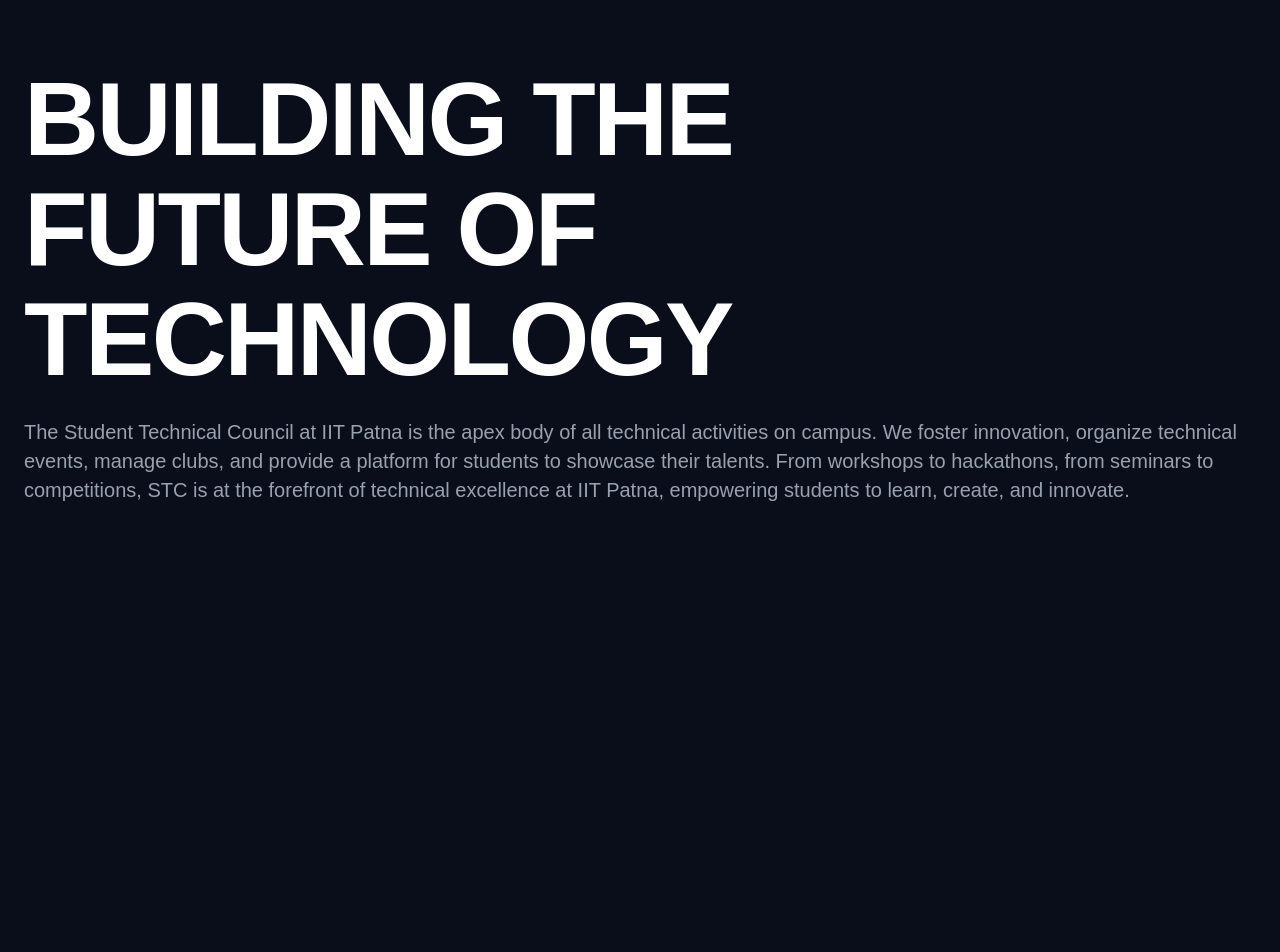
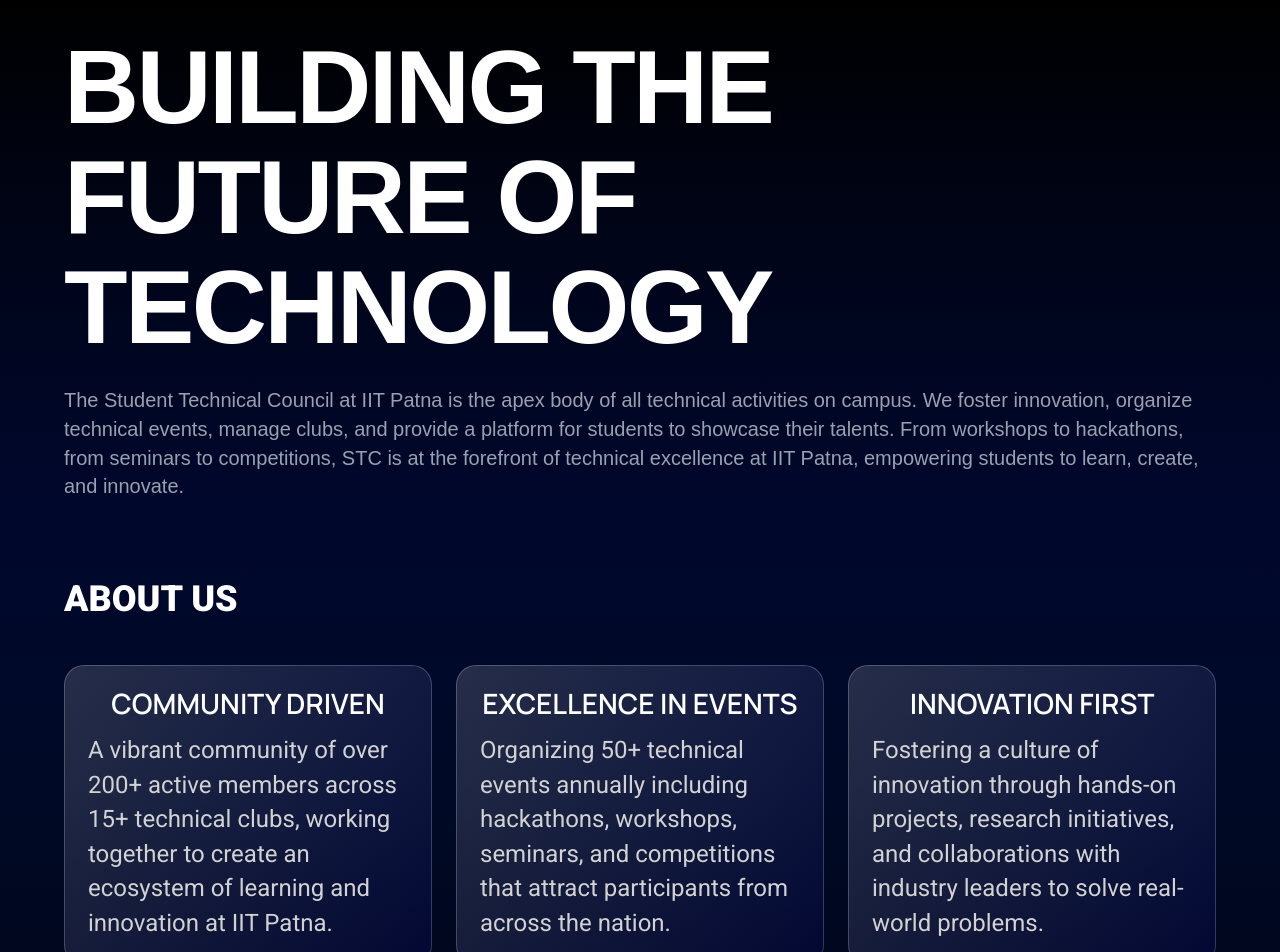
Before and after one commit to Shivanshu08Verma/stc-iitp-website, a Next.js app: page / in a window 1280 px wide. Shown: the top 952 px of the page. Before the commit the page ends 800 px from the top, so only its background shows below. Built offline with nearby package versions, Linux system fonts and the light colour scheme.

Commit message:
about us is built.

```diff
--- a/app/globals.css
+++ b/app/globals.css
@@ -1,7 +1,7 @@
 @import "tailwindcss";
 
 :root {
-  --background: #0a0e1a;
+  --background: #000;
   --foreground: #ffffff;
 }
 
@@ -12,7 +12,8 @@
 }
 
 body {
-  background: var(--background);
+  background: linear-gradient(180deg, #000000, #00051A, #00072D, #000A26, #00051A);
+  min-height: 100vh;;
   color: var(--foreground);
   font-family: Arial, Helvetica, sans-serif;
 }
--- a/app/layout.tsx
+++ b/app/layout.tsx
@@ -1,11 +1,17 @@
 import type { Metadata } from "next";
-import { Roboto } from "next/font/google";
+import { Roboto, Manrope } from "next/font/google";
 import "./globals.css";
 
 const roboto = Roboto({
   weight: ["400", "700", "900"],
   subsets: ["latin"],
   variable: "--font-roboto",
+});
+
+const manrope = Manrope({
+  weight: ["600"],
+  subsets: ["latin"],
+  variable: "--font-manrope",
 });
 
 export const metadata: Metadata = {
@@ -19,7 +25,7 @@
   children: React.ReactNode;
 }>) {
   return (
-    <html lang="en" className={roboto.variable}>
+    <html lang="en" className={`${roboto.variable} ${manrope.variable}`}>
       <body>{children}</body>
     </html>
   );
--- a/app/page.tsx
+++ b/app/page.tsx
@@ -1,9 +1,11 @@
 import Image from "next/image";
-import HeroSection from "../components/HeroSection"
+import HeroSection from "@/components/HeroSection"
+import AboutSection from "@/components/AboutSection";
 export default function Home() {
   return (
-    <main className="max-w-6x1 mx-auto px-6">
+    <main className="px-16">
       <HeroSection/>
+      <AboutSection/>
     </main>
   );
 }
--- a/components/AboutSection.tsx
+++ b/components/AboutSection.tsx
@@ -0,0 +1,43 @@
+import React from 'react'
+import Card from './Card';
+const cards = [
+  {
+    title: "COMMUNITY DRIVEN",
+    description: "A vibrant community of over 200+ active members across 15+ technical clubs, working together to create an ecosystem of learning and innovation at IIT Patna.",
+  },
+  {
+    title: "EXCELLENCE IN EVENTS",
+    description: "Organizing 50+ technical events annually including hackathons, workshops, seminars, and competitions that attract participants from across the nation.",
+  },
+  {
+    title: "INNOVATION FIRST",
+    description: "Fostering a culture of innovation through hands-on projects, research initiatives, and collaborations with industry leaders to solve real-world problems.",
+  },
+];
+
+const AboutSection = () => {
+  return (
+    <section className="w-full pt-4 pb-20">
+    <h2 style={{
+        fontFamily: "var(--font-roboto)",
+        fontWeight: 800,
+        fontSize: "36px",
+        color: "#FFFFFF",
+        textTransform: "uppercase",
+        lineHeight: "100%",
+        marginBottom: "48px",
+      }}>
+        About Us
+      </h2>
+
+      <div style={{ display: "flex", flexDirection: "row", gap: "24px" }}>
+        {cards.map((card, index) => (
+          <Card key={index} title={card.title} description={card.description} />
+        ))}
+      </div>
+
+    </section>
+  );
+}
+
+export default AboutSection;
--- /dev/null
+++ b/components/Card.tsx
@@ -0,0 +1,44 @@
+import React from 'react'
+interface CardContent {
+    title:string;
+    description:string;
+}
+const Card = ({title,description}:CardContent) => {
+  return (
+    <div style={{
+        flex: 1,
+        borderRadius: "20px",
+        padding: "24px",
+        display: "flex",
+        flexDirection: "column",
+        gap: "16px",
+        background: "linear-gradient(135deg, rgba(255,255,255,0.15), rgba(10,11,164,0.15))",
+        boxShadow: "inset 0 0 0 1px rgba(255,255,255,0.2)",
+      }}>
+
+      <h3 style={{
+          fontFamily: "var(--font-manrope)",
+          fontWeight: 600,
+          fontSize: "28px",
+          color: "#FFFFFF",
+          textTransform: "uppercase",
+          lineHeight: "100%",
+          textAlign: "center",
+        }}>
+        {title}
+      </h3>
+
+      <p style={{
+          fontFamily: "var(--font-roboto)",
+          fontWeight: 400,
+          fontSize: "24px",
+          color: "#D2D2D2",
+          lineHeight: "144%",
+        }}>
+        {description}
+      </p>
+    </div>
+  )
+}
+
+export default Card;
--- a/components/HeroSection.tsx
+++ b/components/HeroSection.tsx
@@ -2,7 +2,7 @@
 
 const HeroSection = () => {
   return (
-    <section className="py-16">
+    <section className="pt-8 pb-16">
         <h1 className="text-[104px] font-extrabold uppercase leading-[110px] tracking-tight">
             Building the <br /> Future of <br /> Technology
         </h1>
```
